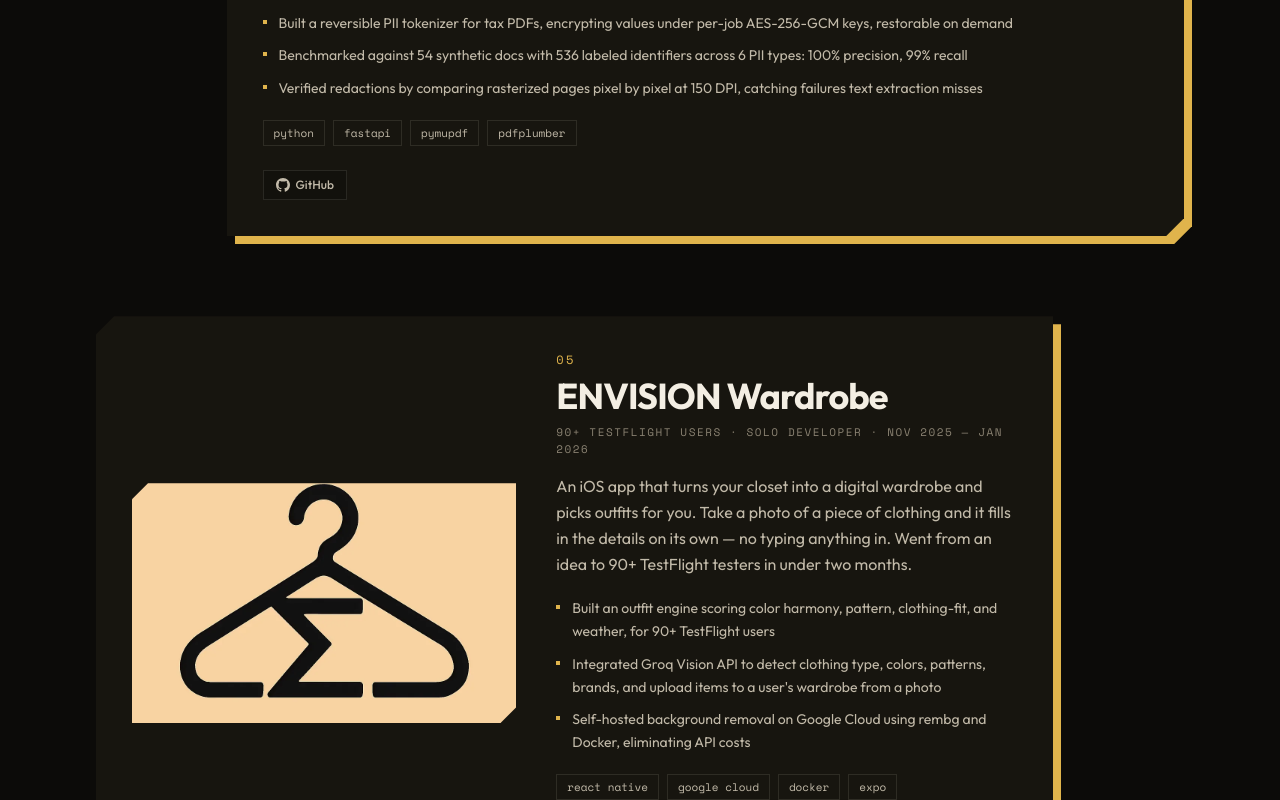
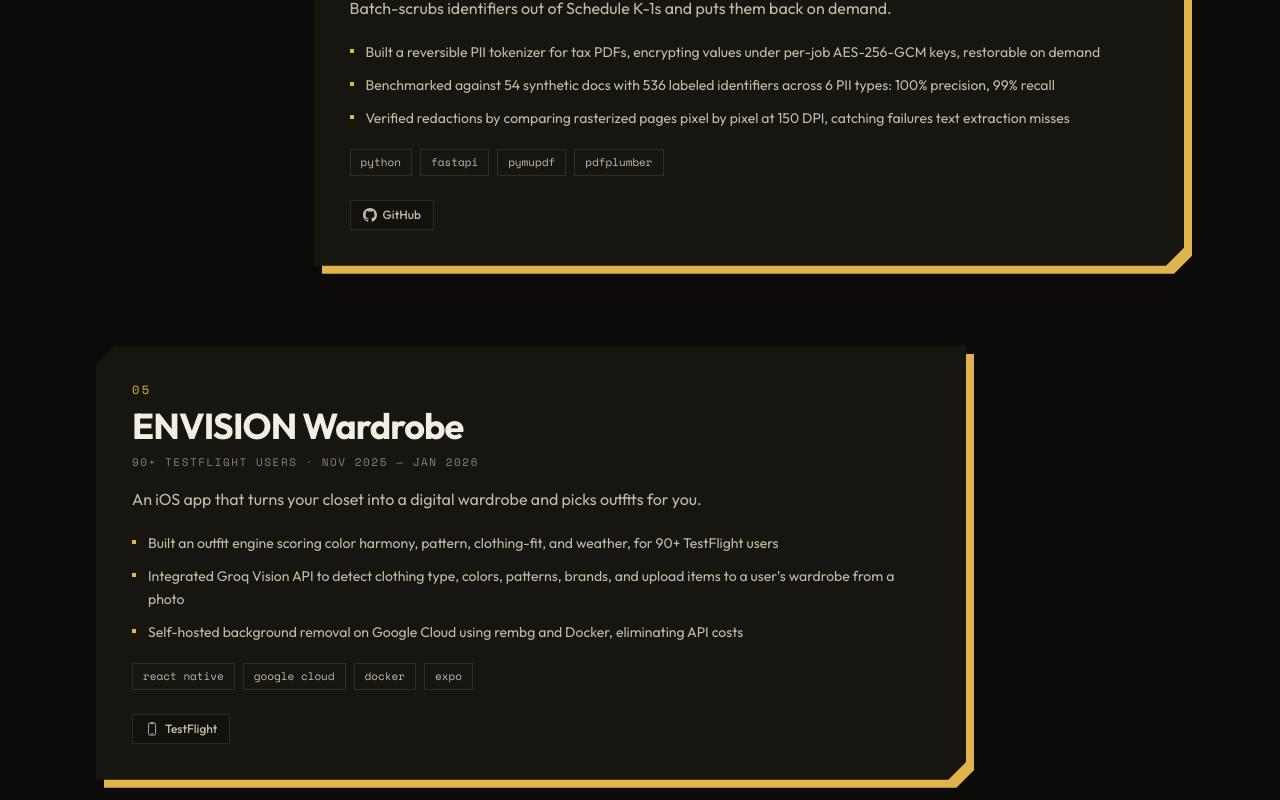
Before and after one commit to cedmonston22/portfolio, a Next.js app: page /projects in a window 1280 px wide. Shown: the part 2000-2800 px from the top of the page. Built offline with nearby package versions, Linux system fonts and the light colour scheme.

Commit message:
Made project cards text-only and consistent, added UAV description and link

```diff
--- a/src/components/project-card.tsx
+++ b/src/components/project-card.tsx
@@ -1,6 +1,5 @@
 "use client";
 
-import Image from "next/image";
 import { motion } from "framer-motion";
 import { SiDevpost } from "react-icons/si";
 import type { Project } from "@/data/projects";
@@ -49,38 +48,14 @@
       whileInView={{ opacity: 1, x: 0 }}
       viewport={{ once: true, amount: 0.2 }}
       transition={{ duration: 0.6, ease: [0.21, 0.47, 0.32, 0.98] }}
-      className={`w-full lg:w-[88%] ${isRight ? "lg:ml-auto" : ""}`}
+      className={`w-full lg:w-[80%] ${isRight ? "lg:ml-auto" : ""}`}
     >
       <FacetCard
         isInteractive
         className="[--facet-cut:26px] [--facet-offset:10px]"
         contentClassName="p-6 md:p-9"
       >
-        <div
-          className={
-            project.image
-              ? "grid items-center gap-8 md:grid-cols-[minmax(0,1fr)_minmax(0,1.2fr)] md:gap-10"
-              : ""
-          }
-        >
-          {project.image && (
-            <div
-              className={`facet-clip relative aspect-[16/10] overflow-hidden bg-bg-hover [--facet-cut:16px] ${
-                isRight ? "md:order-last" : ""
-              }`}
-            >
-              <Image
-                src={project.image}
-                alt={`${project.title} screenshot`}
-                fill
-                loading={index === 0 ? "eager" : "lazy"}
-                sizes="(max-width: 768px) 90vw, 440px"
-                className="object-cover"
-              />
-            </div>
-          )}
-
-          <div className="min-w-0">
+        <div className="min-w-0 max-w-3xl">
           <p className="font-mono text-xs tracking-[0.2em] text-gold">
             {String(index + 1).padStart(2, "0")}
           </p>
@@ -89,9 +64,17 @@
           </h2>
 
           {project.meta.length > 0 && (
-              <p className="mt-2 font-mono text-[11px] tracking-[0.14em] text-text-muted uppercase">
-                {project.meta.join(" · ")}
-              </p>
+            <ul
+              aria-label="Details"
+              className="mt-2 flex flex-wrap gap-x-2 font-mono text-[11px] tracking-[0.14em] text-text-muted uppercase"
+            >
+              {project.meta.map((item, i) => (
+                <li key={item} className="whitespace-nowrap">
+                  {i > 0 && <span aria-hidden="true" className="mr-2">·</span>}
+                  {item}
+                </li>
+              ))}
+            </ul>
           )}
 
           {project.description && (
@@ -147,7 +130,6 @@
             )}
           </div>
         </div>
-        </div>
       </FacetCard>
     </motion.article>
   );
--- a/src/data/projects.ts
+++ b/src/data/projects.ts
@@ -5,7 +5,6 @@
   meta: string[];
   highlights: [string, string, string];
   techStack: string[];
-  image?: string;
   githubUrl?: string;
   liveUrl?: string;
   appUrl?: string;
@@ -25,7 +24,6 @@
       "Integrated Azure AD SSO with Cal Poly's identity provider to authenticate and gate the marketplace to verified students",
     ],
     techStack: ["TypeScript", "React", "Next.js", "Expo", "Firebase"],
-    image: "/projects/mustang-market.png",
     liveUrl: "https://www.mustang-market.com/login",
     appUrl: "https://apps.apple.com/us/app/mustang-market/id6759310029",
   },
@@ -46,6 +44,7 @@
   {
     slug: "vision-guided-uav",
     title: "Vision Guided UAV (Simulation)",
+    description: "Uses camera vision to automatically direct a drone over a moving marker.",
     meta: [],
     highlights: [
       "Built a vision-guided autonomy stack in PX4 SITL and Gazebo; closed-loop visual position hold in progress",
@@ -53,6 +52,7 @@
       "Traced a 4x camera frame-rate drop to UDP fragmentation; tuned kernel socket buffers to lift it from 6 to 24 Hz",
     ],
     techStack: ["Python", "PX4", "ROS 2", "Gazebo", "OpenCV", "MAVSDK"],
+    githubUrl: "https://github.com/cedmonston22/vision-guided-uav",
   },
   {
     slug: "pii-cypher",
@@ -72,15 +72,14 @@
     slug: "envision-wardrobe",
     title: "ENVISION Wardrobe",
     description:
-      "An iOS app that turns your closet into a digital wardrobe and picks outfits for you. Take a photo of a piece of clothing and it fills in the details on its own — no typing anything in. Went from an idea to 90+ TestFlight testers in under two months.",
-    meta: ["90+ TestFlight users", "Solo developer", "Nov 2025 — Jan 2026"],
+      "An iOS app that turns your closet into a digital wardrobe and picks outfits for you.",
+    meta: ["90+ TestFlight users", "Nov 2025 — Jan 2026"],
     highlights: [
       "Built an outfit engine scoring color harmony, pattern, clothing-fit, and weather, for 90+ TestFlight users",
       "Integrated Groq Vision API to detect clothing type, colors, patterns, brands, and upload items to a user's wardrobe from a photo",
       "Self-hosted background removal on Google Cloud using rembg and Docker, eliminating API costs",
     ],
     techStack: ["React Native", "Google Cloud", "Docker", "Expo"],
-    image: "/projects/envision.png",
     appUrl: "https://testflight.apple.com/join/gv57D16y",
   },
 ];
```
Also changed, not shown: public/projects/envision.png (deleted), public/projects/mustang-market.png (deleted). Lines whose indentation alone changed are shown as unchanged.
